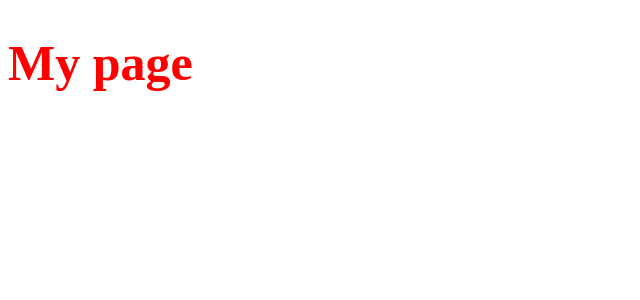
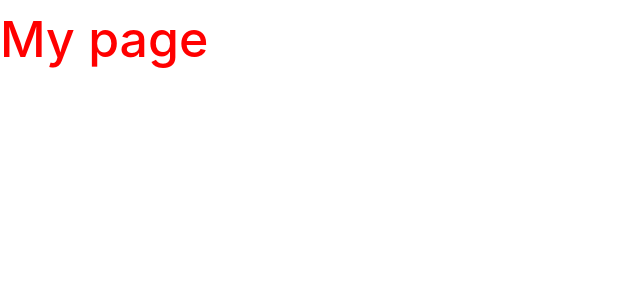
Before and after one commit to JeGwan/shopping-cart, a Next.js app: page / in a window 1280 px wide. Shown: the top 300 px of the page, without its empty margins (0-640 px from the left). Built offline with nearby package versions, Linux system fonts and the light colour scheme.

Commit message:
antd 로 스타일 라이브러리 변경

```diff
--- /dev/null
+++ b/lib/custom.less
@@ -0,0 +1,12 @@
+@import "~antd/dist/antd.less";
+@primary-color: #fd7e14;
+
+*,
+*:before,
+*:after {
+  box-sizing: border-box;
+}
+
+html {
+  font-size: 14px;
+}
--- /dev/null
+++ b/next.config.js
@@ -0,0 +1,10 @@
+const withLess = require("@zeit/next-less");
+const withCSS = require("@zeit/next-css");
+
+module.exports = withCSS(
+  withLess({
+    lessLoaderOptions: {
+      javascriptEnabled: true,
+    },
+  })
+);
--- a/package.json
+++ b/package.json
@@ -7,7 +7,11 @@
     "start": "next start"
   },
   "dependencies": {
-    "@class101/ui": "^8.5.0",
+    "@ant-design/icons": "^4.2.2",
+    "@zeit/next-css": "^1.0.1",
+    "@zeit/next-less": "^1.0.1",
+    "antd": "^4.7.2",
+    "less": "^3.12.2",
     "next": "latest",
     "react": "^16.13.0",
     "react-dom": "^16.13.0",
--- /dev/null
+++ b/pages/_app.tsx
@@ -0,0 +1,9 @@
+import "../lib/custom.less";
+import App from "next/app";
+
+export default class MyApp extends App {
+  render() {
+    const { Component, pageProps } = this.props;
+    return <Component {...pageProps} />;
+  }
+}
--- a/tsconfig.json
+++ b/tsconfig.json
@@ -10,8 +10,8 @@
     "strict": true,
     "allowSyntheticDefaultImports": true,
     "skipLibCheck": true,
-    "noUnusedLocals": true,
-    "noUnusedParameters": true,
+    "noUnusedLocals": false,
+    "noUnusedParameters": false,
     "removeComments": false,
     "preserveConstEnums": true,
     "sourceMap": true,
```
Also changed, not shown: .babelrc, 2 other files (tests, documents, lock files or other folders).
